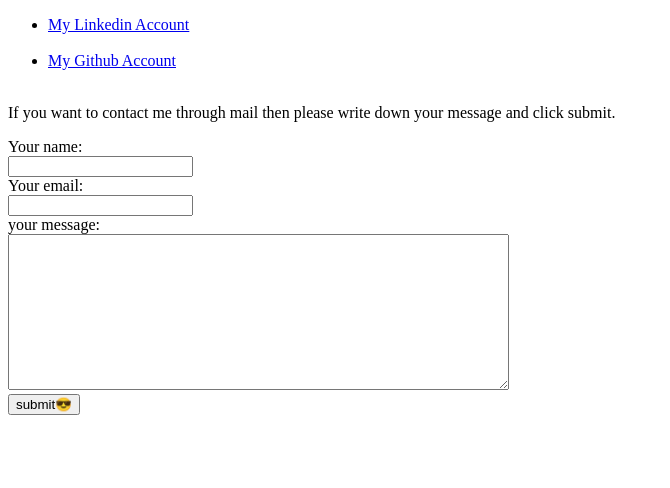
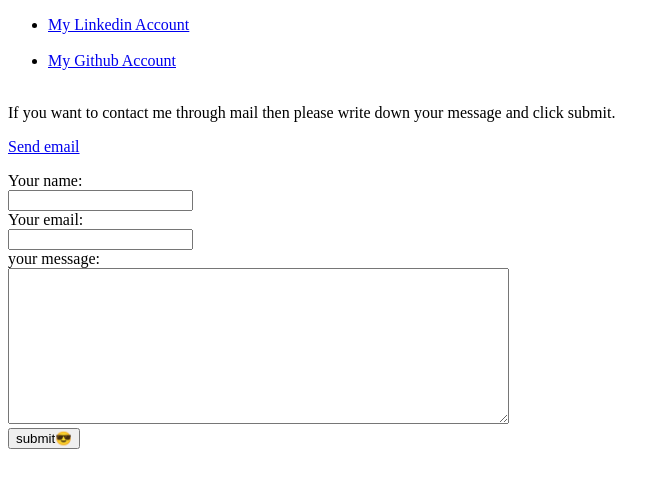
Before and after one commit to wrathhunter/Resume, a plain HTML site: page Accounts.html in a window 1280 px wide. Shown: the whole page, without its empty margins (0-670 px from the left). Drawn offline with Linux system fonts and the light colour scheme.

Commit message:
Add files via upload

```diff
--- a/Accounts.html
+++ b/Accounts.html
@@ -13,6 +13,7 @@
     </ul>
     <p>If you want to contact me through mail then please write down your message and click submit.</p>
     <form  action="mailto:sibaprasadpanda100@gmail.com" method="post" enctype="text/plain">
+        <p><a href="mailto:sibaprasadpanda100@gmail.com">Send email</a></p>
         <label>Your name:</label><br>
         <input type="text" name="your name" value=""><br>
         <label>Your email:</label><br>
```
